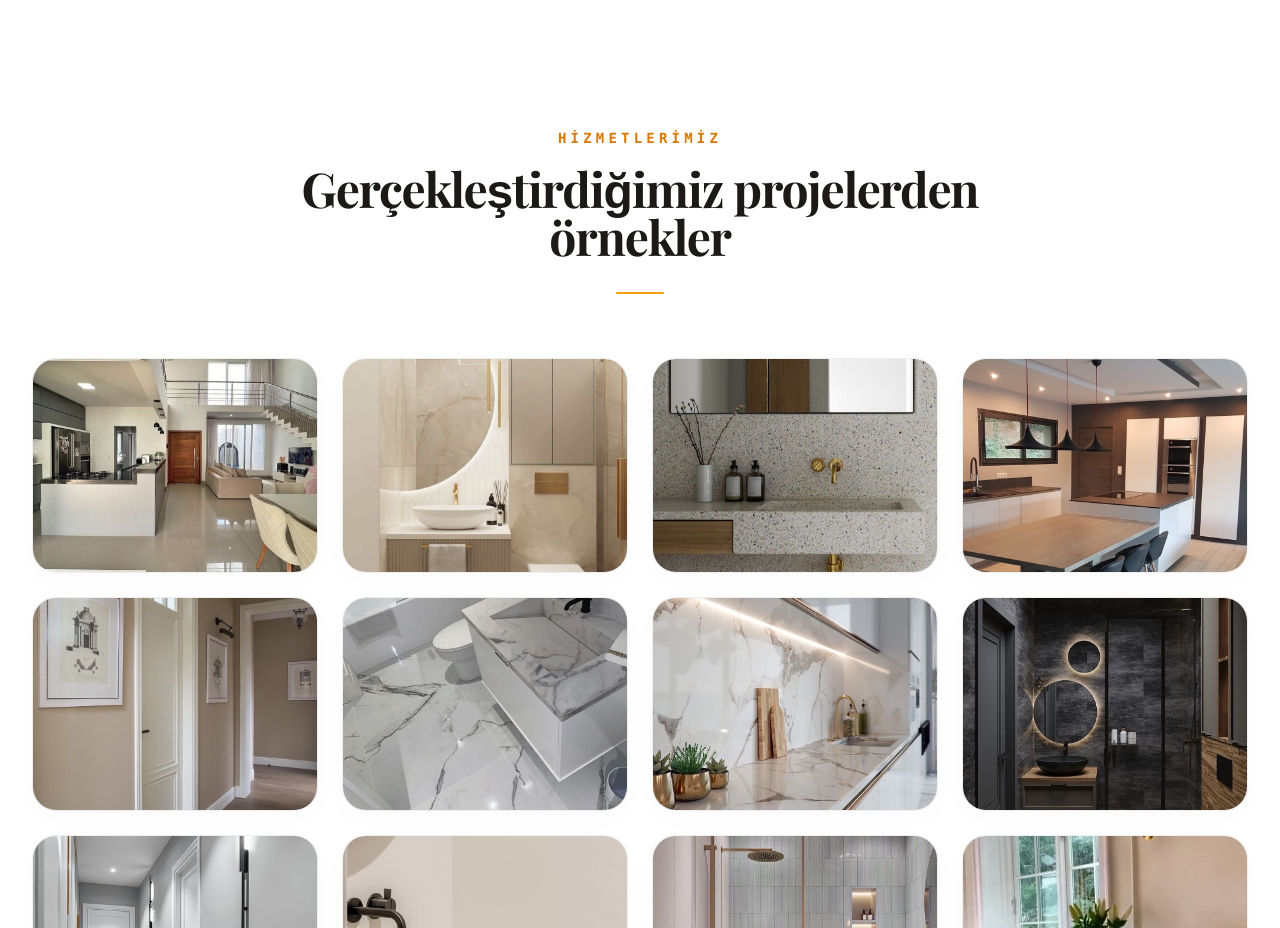
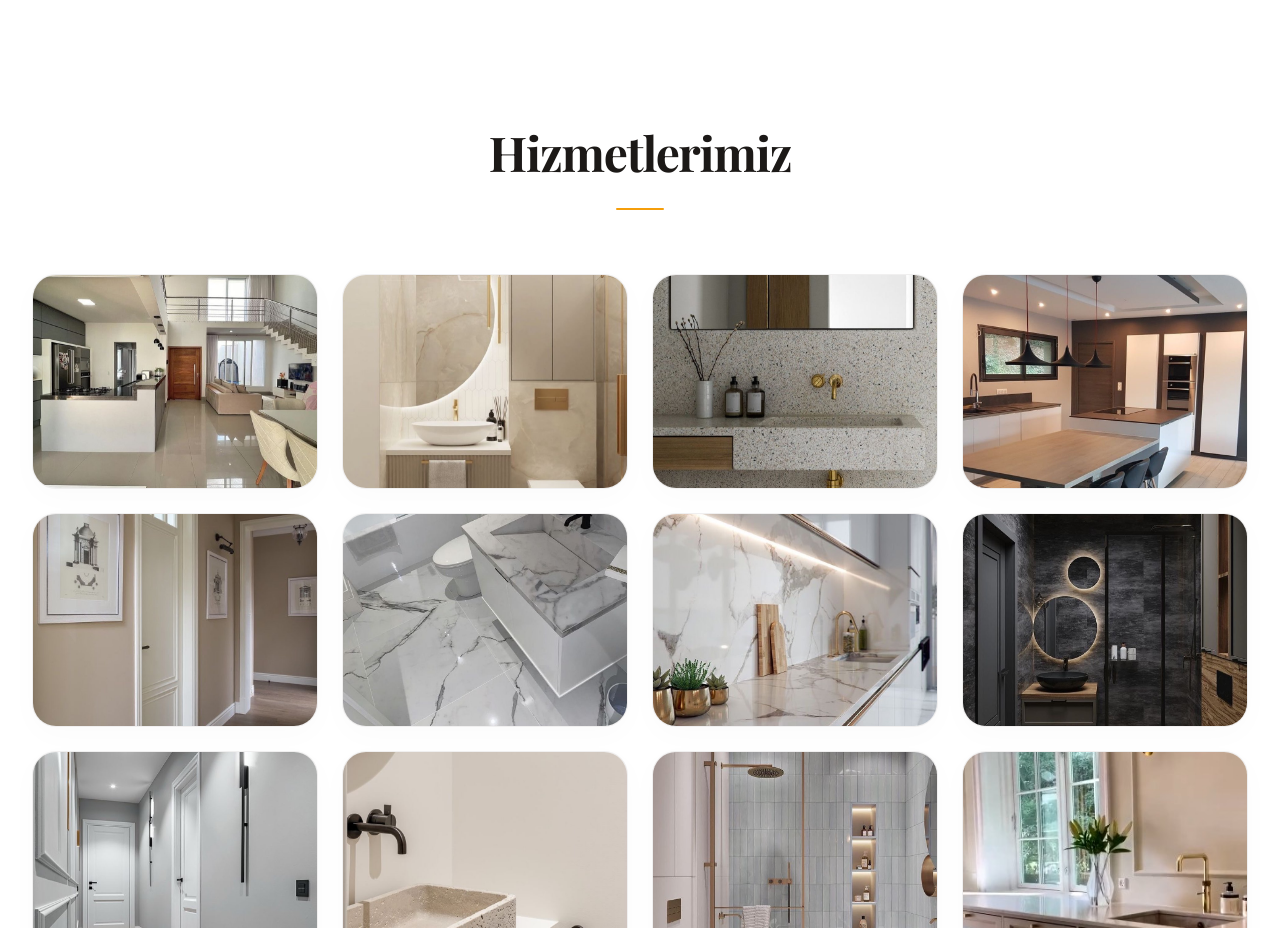
Before and after one commit to yusufcalisir/construction-web, a Next.js app: page / in a window 1280 px wide. Shown: the part 800-1728 px from the top of the page. Built offline with nearby package versions, Linux system fonts and the light colour scheme.

Commit message:
Remove gallery subtitle, display single clean Hizmetlerimiz header

```diff
--- a/components/Gallery.tsx
+++ b/components/Gallery.tsx
@@ -20,11 +20,8 @@ export default function Gallery() {
       <div className="max-w-7xl mx-auto">
         {/* Unified Header */}
         <div className="text-center mb-16 max-w-3xl mx-auto">
-          <span className="font-mono text-xs sm:text-sm tracking-[0.3em] text-amber-600 font-bold uppercase block mb-4">
+          <h2 className="text-3xl sm:text-4xl lg:text-5xl font-bold text-stone-900 tracking-tight leading-tight font-serif">
             {t('gallery.title')}
-          </span>
-          <h2 className="text-3xl sm:text-4xl lg:text-5xl font-bold text-stone-900 tracking-tight leading-tight font-serif">
-            {t('gallery.subtitle')}
           </h2>
           <div className="h-[2px] w-12 bg-amber-500 mx-auto mt-8 rounded-full" />
         </div>
--- a/components/LanguageProvider.tsx
+++ b/components/LanguageProvider.tsx
@@ -28,7 +28,6 @@ const translations: Record<Language, Record<string, string>> = {
 
     // Gallery (Hizmetlerimiz)
     'gallery.title': 'Hizmetlerimiz',
-    'gallery.subtitle': 'Gerçekleştirdiğimiz projelerden örnekler',
     'gallery.project': 'Proje',
     'gallery.image': 'Görsel',
 
@@ -126,7 +125,6 @@ const translations: Record<Language, Record<string, string>> = {
 
     // Gallery (Our Services)
     'gallery.title': 'Our Services',
-    'gallery.subtitle': 'A showcase of our completed projects',
     'gallery.project': 'Project',
     'gallery.image': 'Image',
 
```
